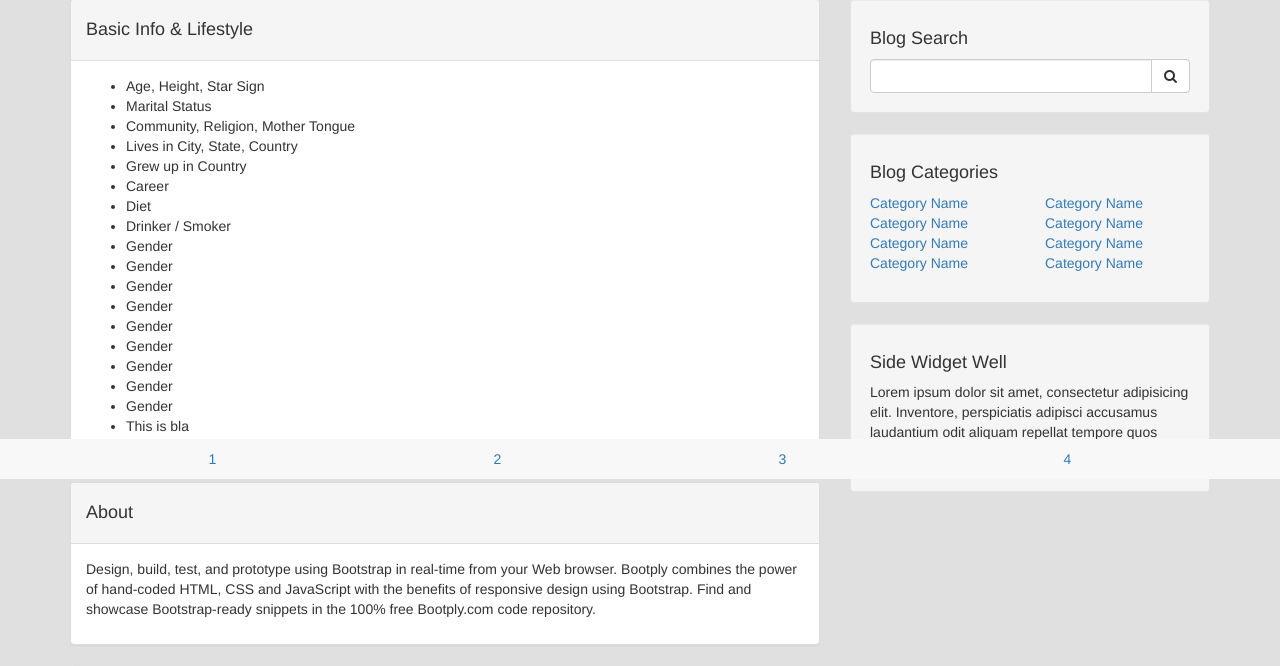
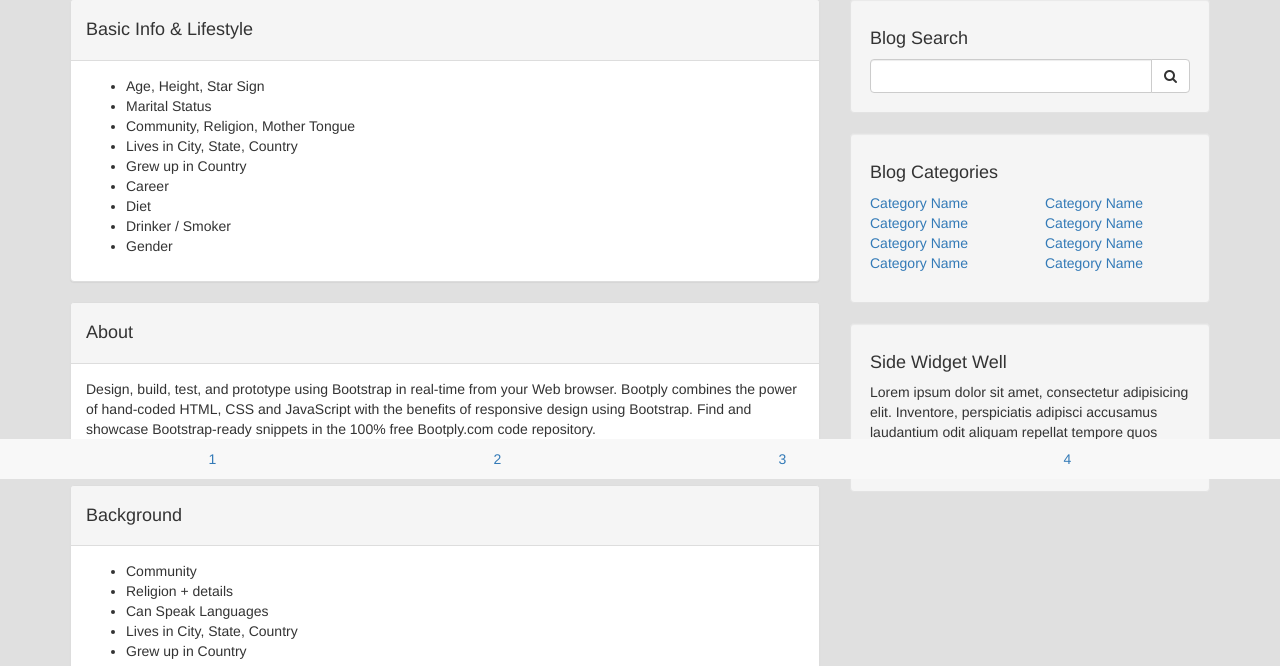
Before and after one commit to emdad87/jb, a CodeIgniter app: page /jb/index.php/welcome/showUserProfile in a window 1280 px wide. Shown: the part 321-987 px from the top of the page. Run offline with CodeIgniter, Linux system fonts and the light colour scheme; grey boxes labelled with a size stand in for pictures from a placeholder-image service; some libraries are stand-ins or nearby versions.

Commit message:
Removing test changes

```diff
--- a/application/views/userProfile_view.php
+++ b/application/views/userProfile_view.php
@@ -60,15 +60,6 @@
                             <li>Diet</li>
                             <li>Drinker / Smoker</li>
                             <li>Gender</li>
-                            <li>Gender</li>
-                            <li>Gender</li>
-                            <li>Gender</li>
-                            <li>Gender</li>
-                            <li>Gender</li>
-                            <li>Gender</li>
-                            <li>Gender</li>
-                            <li>Gender</li>
-                            <li>This is bla</li>
                         </ul>
                     </div>
                 </div>
```
